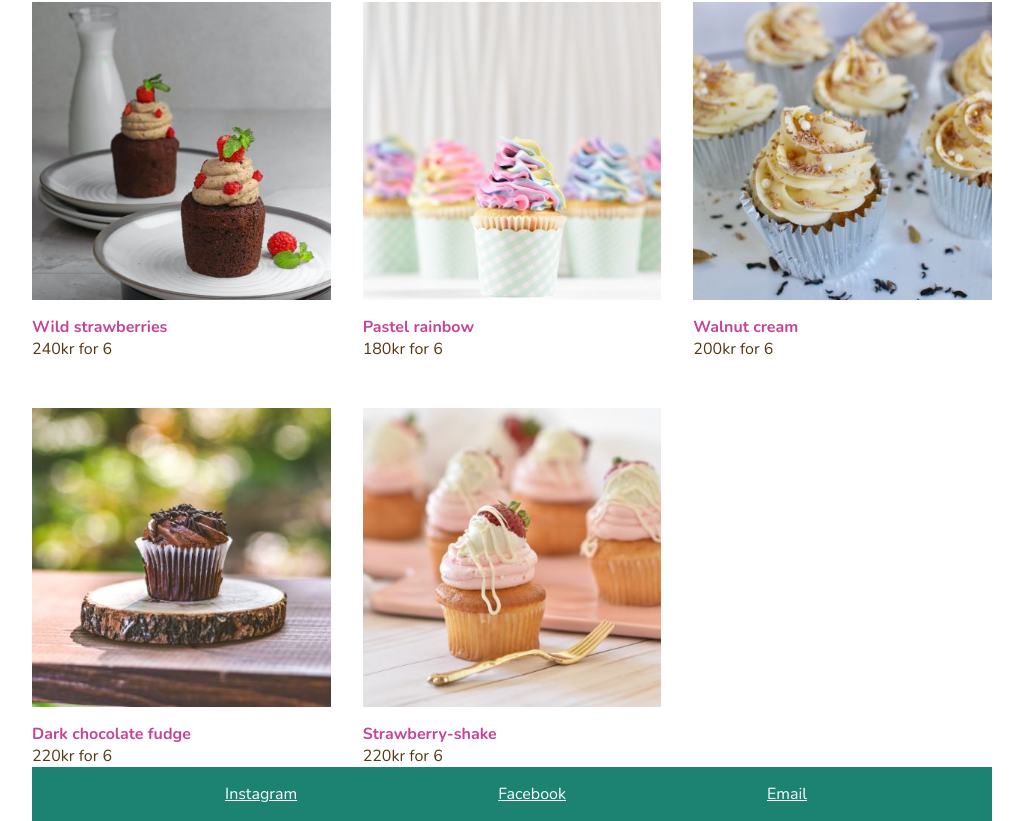
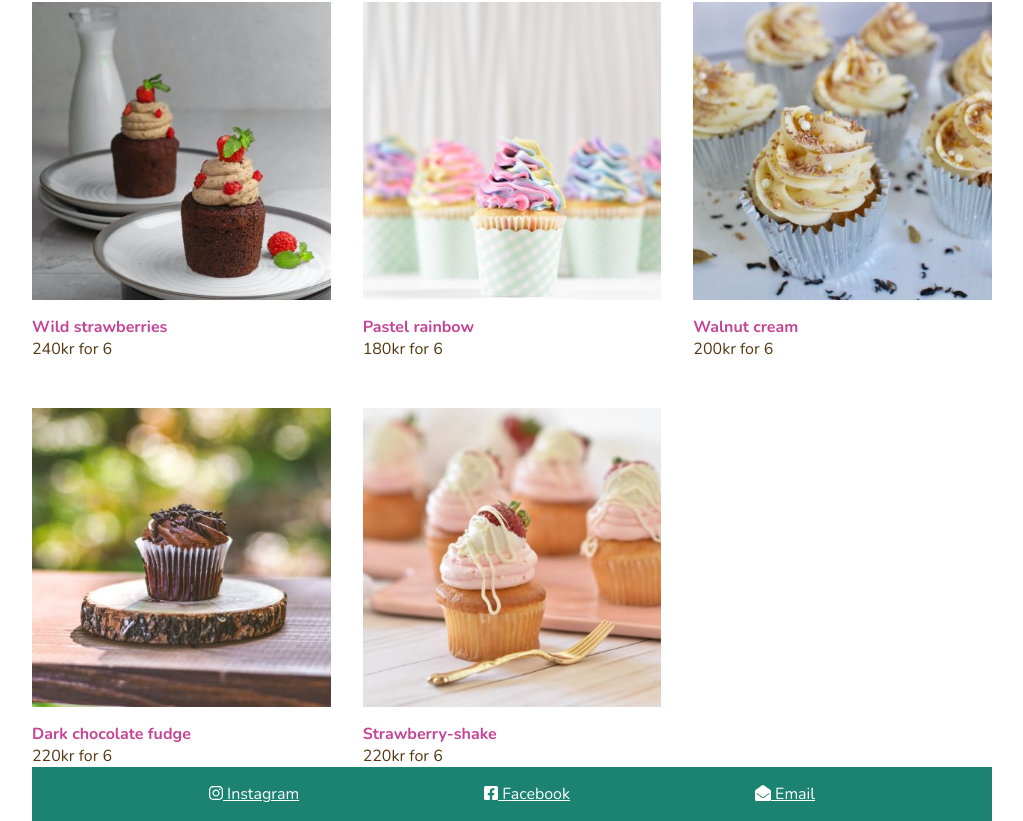
Before and after one commit to eeels22/cupcake-site-react, a React (Create React App) app: page / in a window 1280 px wide. Shown: the part 713-1534 px from the top of the page, without its empty margins (128-1151 px from the left). Built offline with nearby package versions, Linux system fonts and the light colour scheme.

Commit message:
used fontawaesome react components

```diff
--- a/package.json
+++ b/package.json
@@ -3,6 +3,10 @@
   "version": "0.1.0",
   "private": true,
   "dependencies": {
+    "@fortawesome/fontawesome-svg-core": "^1.2.35",
+    "@fortawesome/free-brands-svg-icons": "^5.15.3",
+    "@fortawesome/free-solid-svg-icons": "^5.15.3",
+    "@fortawesome/react-fontawesome": "^0.1.14",
     "@testing-library/jest-dom": "^5.11.10",
     "@testing-library/react": "^11.2.5",
     "@testing-library/user-event": "^12.8.3",
--- a/src/App.jsx
+++ b/src/App.jsx
@@ -1,9 +1,19 @@
+// import css
 import "./styles/style.css";
+// import icons
+import {library} from "@fortawesome/fontawesome-svg-core";
+import { fab } from '@fortawesome/free-brands-svg-icons';
+import { faEnvelopeOpen } from '@fortawesome/free-solid-svg-icons';
+// import components
 import Product from "./components/Product";
 import Header from "./components/Header";
 import Footer from "./components/Footer";
+// import data
 //import cakesJSON from "./data/cakes.json";
 import cupcakesJSON from "./data/cupcakes.json";
+
+// adds brand icons to library so they can be referenced by icon name as a string anywhere else in our app
+library.add(fab,faEnvelopeOpen);
 
 export default function App() {
   const CupcakesArray = cupcakesJSON.map(item => {
--- a/src/components/Footer.jsx
+++ b/src/components/Footer.jsx
@@ -1,14 +1,16 @@
+import { FontAwesomeIcon } from '@fortawesome/react-fontawesome'
+
 export default function Footer() {
     return(
         <footer className="grid-footer">
             <a href="https://www.instagram.com/munamii.cakery/" className="footer-link"
-            ><i className="fab fa-instagram social-icon"></i>Instagram</a
+            ><FontAwesomeIcon icon={["fab", "instagram" ]} /> Instagram</a
         >
         <a href="https://www.facebook.com/munamiicupcakes/" className="footer-link"
-            ><i className="fab fa-facebook-square social-icon"></i>Facebook</a
+            ><FontAwesomeIcon icon={["fab", "facebook-square" ]} /> Facebook</a
         >
         <a href="mailto:softwaredevelopmentacademy@gmail.com" className="footer-link"
-            ><i className="far fa-envelope-open social-icon"></i>Email</a
+            ><FontAwesomeIcon icon="envelope-open" /> Email</a
         >
         </footer>
     );
```
Also changed, not shown: 1 other file (tests, documents, lock files or other folders).
